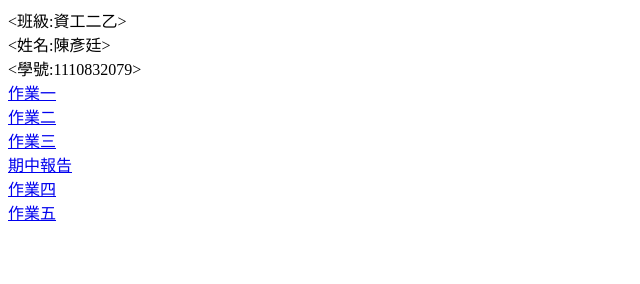
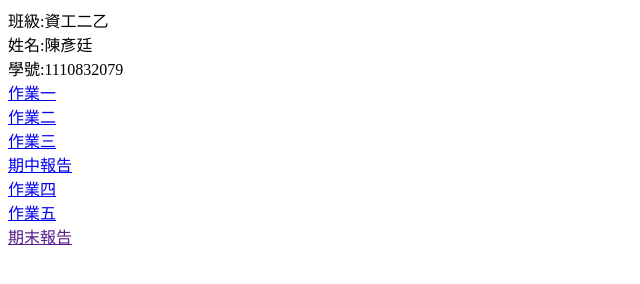
Before and after one commit to 1110832079/bomb, a plain HTML site: page index.html in a window 1280 px wide. Shown: the whole page, without its empty margins (0-640 px from the left). Drawn offline with Linux system fonts and the light colour scheme.

Commit message:
Update index.html

```diff
--- a/index.html
+++ b/index.html
@@ -4,15 +4,16 @@
 	<title>首頁啦啊啊</title>
 </head>
 <body>
-	<班級:資工二乙><br>
-	<姓名:陳彥廷><br>
+	班級:資工二乙<br>
+	姓名:陳彥廷<br>
 
-    <學號:1110832079><br>
+    學號:1110832079<br>
     <a href="https://1110832079.github.io/bang/">作業一</a><br>
     <a href="https://1110832079.github.io/heyfunk/">作業二</a><br>
     <a href="https://1110832079.github.io/hw3/">作業三</a><br>
     <a href="https://1110832079.github.io/report6666/">期中報告</a><br>
     <a href="https://1110832079.github.io/hw4/">作業四</a><br>
     <a href="https://1110832079.github.io/hw5/">作業五</a><br>
+    <a href="">期末報告</a><br>
 </body>
 </html>
```
